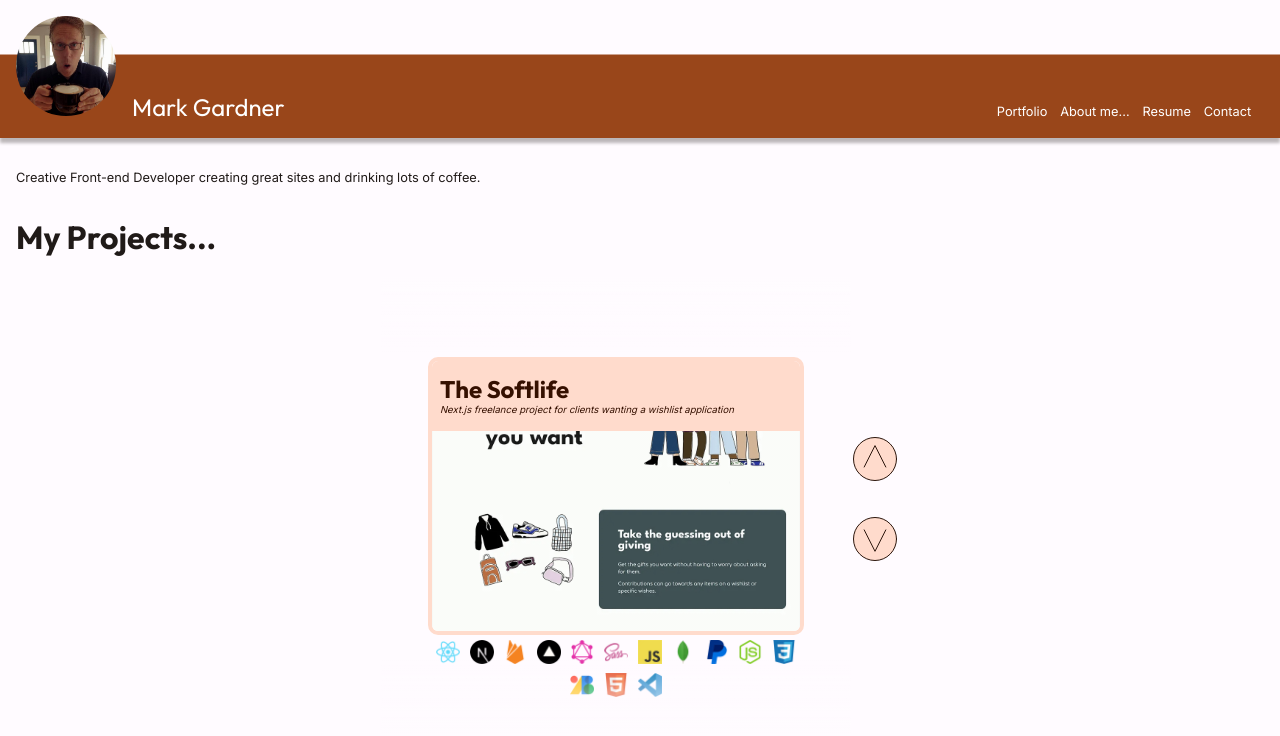
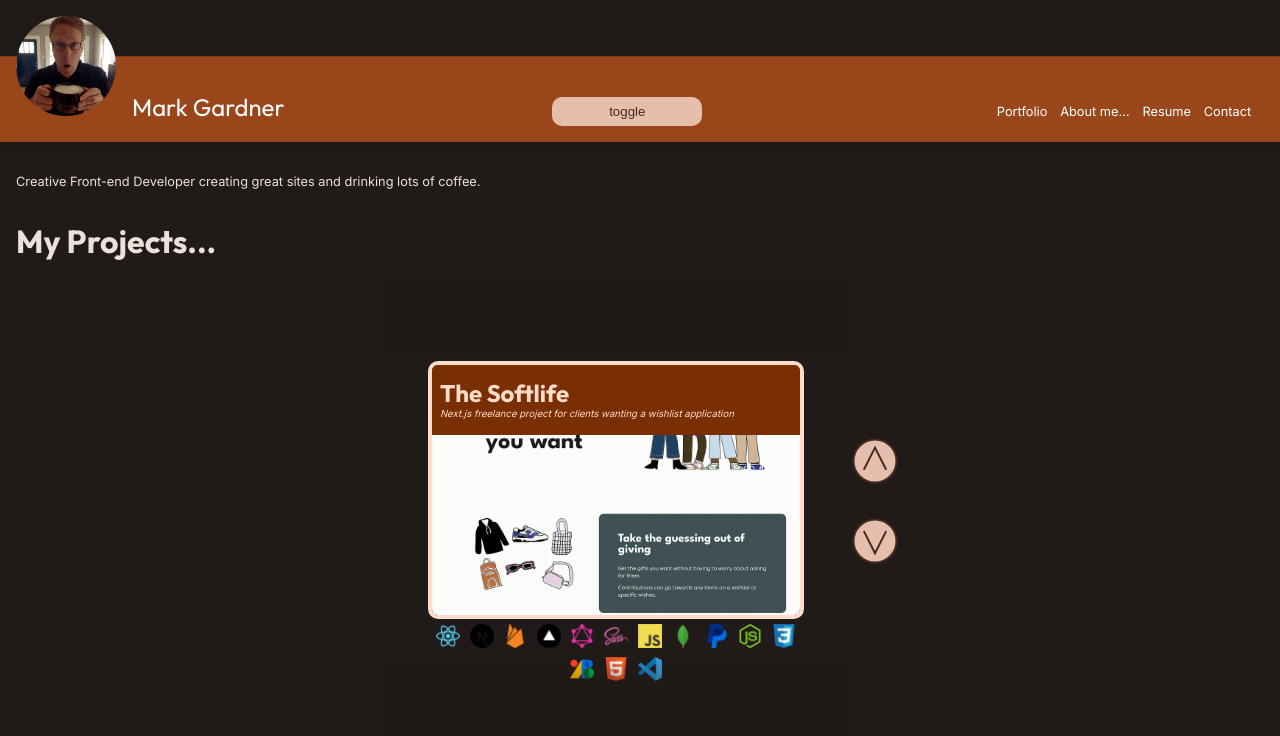
Before and after one commit to MarkGATX/DevPortfolio, a Next.js app: page / in a window 1280 px wide. Shown: the top 736 px of the page. Built offline with nearby package versions, Linux system fonts and the light colour scheme.

Commit message:
finally got dark mode to work as intended. need to clean up code and put good ui in place

```diff
--- a/app/components/Header/Header.js
+++ b/app/components/Header/Header.js
@@ -5,6 +5,7 @@ import styles from './header.module.scss'
 import { useCallback, useLayoutEffect, useRef, useState } from "react";
 import gsap from "gsap";
 import Link from "next/link";
+
 
 export default function Header() {
     const [isSmallScreen, setIsSmallScreen] = useState(true);
@@ -52,6 +53,16 @@ export default function Header() {
     })
 
 
+    const darkModeToggle = () =>  {
+        const element = document.querySelector('html[data-theme]')
+        const theme = element.dataset.theme
+        if (theme === 'dark') {
+          element.dataset.theme='light'
+        } else {
+          element.dataset.theme ='dark'
+        }
+      }
+
     return (
         <>
             <header ref={headerRef}>
@@ -61,6 +72,7 @@ export default function Header() {
                         <h2>Mark Gardner</h2>
                     </div>
                 </a>
+                <button onClick={darkModeToggle}>toggle</button>
                 {isSmallScreen ?
                     <>
                         <div className={styles.hamburgerMenuContainer}>
--- a/app/components/ProjectCard/projectCard.module.scss
+++ b/app/components/ProjectCard/projectCard.module.scss
@@ -9,11 +9,10 @@
 }
 
 .projectCardContainer:hover {
+    border:4px solid var(--onSurfaceVariant);
 
     & .projectCardBackground {
-        border-color: var(--accent);
         background-position: center, 0% 100%, center;
-        border-color: var(--accent);
         box-shadow: 0 0 4px 2px var(--darkshadow);
         transform: scale3d(1.05,1.05,1.05);
         animation:bounce .5s ease-in-out;
@@ -47,6 +46,7 @@
 
 .projectCardLink {
     width:80%;
+
 }
 
 .projectCardContainer {
@@ -55,9 +55,11 @@
     background-position: center;
     background-repeat: no-repeat;
     background-size: cover;
-    border: 4px solid var(--secondaryContainer);
+    border: 4px solid var(--onPrimaryContainer);
     border-radius: 10px;
     overflow:hidden;
+
+
 }
 
 .projectCardSuspense {
@@ -92,7 +94,7 @@
 
 .projectCardClip {
     width:100%;
-    height:200px;
+    height:180px;
     overflow:hidden;
 }
 
--- a/app/components/ProjectsContainer/projectsContainer.js
+++ b/app/components/ProjectsContainer/projectsContainer.js
@@ -13,22 +13,20 @@ export default function ProjectsContainer() {
     const scrollerRef = useRef();
     const scrollUpButtonRef = useRef();
     const scrollDownButtonRef = useRef();
-    const [isScrollingUp, setIsScrollingUp] = useState(false);
-  const [isScrollingDown, setIsScrollingDown] = useState(false);
-
-
-    const addToRefs = (el) => {
-        if (el && !projectRefs.current.includes(el)) {
-            projectRefs.current.push(el)
-        }
-    }
 
 
     useLayoutEffect(() => {
 
         const projectsContainerOffset = projectTitleRef.current.getBoundingClientRect();
         document.documentElement.style.setProperty("--projectsContainerOffset", (projectsContainerOffset.top + 100) + "px");
+        scrollUpButtonRef.current.addEventListener("pointerup", handleScrollUp);
+        scrollDownButtonRef.current.addEventListener("pointerup", handleScrollDown)
 
+        return () => {
+            scrollUpButtonRef.current.removeEventListener("pointerup", handleScrollUp);
+            scrollDownButtonRef.current.removeEventListener("pointerup", handleScrollDown);
+
+        }
     }
     )
 
@@ -64,7 +62,7 @@ export default function ProjectsContainer() {
                         <div className={styles.projectCardSpacer}></div>
                         {projectData?.map((project, key) =>
                             <Suspense fallback={<ProjectCardSuspense />} key={project.displayClass}>
-                                <ProjectCard projectData={project} key={project.displayClass} ref={addToRefs(key)} />
+                                <ProjectCard projectData={project} key={project.displayClass}  />
                             </Suspense>
                         )
                         }
@@ -73,14 +71,14 @@ export default function ProjectsContainer() {
                     <div className={styles.bottomFade}></div>
                 </div>
                 <div className={styles.scrollerButtons}>
-                    <svg onClick={handleScrollUp} version="1.1" id="Layer_1" xmlns="http://www.w3.org/2000/svg" x="0px" y="0px"
+                    <svg  ref={scrollUpButtonRef} version="1.1" id="Layer_1" xmlns="http://www.w3.org/2000/svg" x="0px" y="0px"
                         viewBox="0 0 48 48" >
                         <g>
                             <circle cx="24" cy="24" r="21.5" />
                         </g>
                         <polyline points="34.8,32 24,10.6 13.2,32 " />
                     </svg>
-                    <svg onMouseDown={handleScrollDown} version="1.1" id="Layer_1" xmlns="http://www.w3.org/2000/svg" x="0px" y="0px"
+                    <svg  ref={scrollDownButtonRef} version="1.1" id="Layer_1" xmlns="http://www.w3.org/2000/svg" x="0px" y="0px"
                         viewBox="0 0 48 48" >
                         <g>
                             <circle cx="24" cy="24" r="21.5" />
--- a/app/components/ProjectsContainer/projectsContainer.module.scss
+++ b/app/components/ProjectsContainer/projectsContainer.module.scss
@@ -50,21 +50,25 @@
     width:48px;
     height:48px;
     margin:1em 0;
-    fill:var(--secondaryContainer);
-    stroke:var(--onSecondaryContainer);
-    stroke-width:1;
+    fill:var(--secondary);
+    stroke:var(--onSecondary);
+    stroke-width:2;
     stroke-linecap:round;
     stroke-miterlimit:10;
     transition:all .3s;
 }
 & svg:hover {
 
-    fill:var(--primaryContainer);
-    stroke:var(--onPrimaryContainer);
+    fill:var(--primary);
+    stroke:var(--onPrimary);
     stroke-width:2;
     stroke-linecap:round;
     stroke-miterlimit:10;
-    transform:scale(1.05);
+    transform:scale(1.03);
+}
+
+& svg:active {
+    transform:scale(.9);
 }
 }
 
--- a/app/globals.css
+++ b/app/globals.scss
@@ -16,15 +16,18 @@
   --secondaryContainer: #ffdbcc;
   --onSecondaryContainer:#2c160c;
   --tertiary:#665f31;
+  --onTertiary:#ffffff;
   --surface:#fffbff;
   --onSurface:#201a18;
+  --surfaceVariant:#f4ded5;
+  --onSurfaceVariant:#52443d;
   --shadow:oklch(22.41% 0.01 39.3 / .3);
 
   --headerHeight:170px;
   --projectsTitleHeight:100px;
   --projectsContainerOffset:200px;
 
-  --foreground-rgb: 0, 0, 0;
+  /* --foreground-rgb: 0, 0, 0;
   --background-start-rgb: 214, 219, 220;
   --background-end-rgb: 255, 255, 255;
 
@@ -50,7 +53,29 @@
   --callout-rgb: 238, 240, 241;
   --callout-border-rgb: 172, 175, 176;
   --card-rgb: 180, 185, 188;
-  --card-border-rgb: 131, 134, 135;
+  --card-border-rgb: 131, 134, 135; */
+}
+
+.dark-mode {
+  --foreground-rgb: 255, 255, 255;
+    --background-start-rgb: 0, 0, 0;
+    --background-end-rgb: 0, 0, 0;
+    --background: oklch(22.41% 0.01 39.3);
+    --backgroundOffset: oklch(37.56% 0.01 39.3);
+    --outline: #a08d85;
+    --onBackground: #ede0db;
+    --primary: #ffb695;
+    --onPrimary: #571f00;
+    --primaryContainer:#7a2f03;
+    --onPrimaryContainer: #ffdbcc;
+    --secondary:#e6bead;
+    --onSecondary:#442a1f;
+    --secondaryContainer: #5d4034;
+    --onSecondaryContainer:#ffdbcc;
+    --tertiary:#d1c88f;
+    --onTertiary:#363106;
+    --surface:#201a18;
+    --onSurface:#ede0db;
 }
 
 @media (prefers-color-scheme: dark) {
@@ -71,10 +96,11 @@
     --secondaryContainer: #5d4034;
     --onSecondaryContainer:#ffdbcc;
     --tertiary:#d1c88f;
+    --onTertiary:#363106;
     --surface:#201a18;
     --onSurface:#ede0db;
 
-    --primary-glow: radial-gradient(rgba(1, 65, 255, 0.4), rgba(1, 65, 255, 0));
+    /* --primary-glow: radial-gradient(rgba(1, 65, 255, 0.4), rgba(1, 65, 255, 0));
     --secondary-glow: linear-gradient(to bottom right,
         rgba(1, 65, 255, 0),
         rgba(1, 65, 255, 0),
@@ -93,7 +119,7 @@
     --callout-rgb: 20, 20, 20;
     --callout-border-rgb: 108, 108, 108;
     --card-rgb: 100, 100, 100;
-    --card-border-rgb: 200, 200, 200;
+    --card-border-rgb: 200, 200, 200; */
   }
 }
 
@@ -101,6 +127,49 @@
   box-sizing: border-box;
   padding: 0;
   margin: 0;
+}
+
+html[data-theme='light'] {
+
+  --background: #fffbff;
+  --backgroundOffset:#d1cdd1;
+  --outline: #85736c;
+  --onBackground: #201a18;
+  --primary: #99461a;
+  --onPrimary: #ffffff;
+  --primaryContainer:#ffdbcc;
+  --onPrimaryContainer: #351000;
+  --secondary:#76574a;
+  --onSecondary:#ffffff;
+  --secondaryContainer: #ffdbcc;
+  --onSecondaryContainer:#2c160c;
+  --tertiary:#665f31;
+  --onTertiary:#ffffff;
+  --surface:#fffbff;
+  --onSurface:#201a18;
+  --surfaceVariant:#f4ded5;
+  --onSurfaceVariant:#52443d;
+  --shadow:oklch(22.41% 0.01 39.3 / .3);
+}
+
+html[data-theme='dark']{
+
+  --background: oklch(22.41% 0.01 39.3);
+  --backgroundOffset: oklch(37.56% 0.01 39.3);
+  --outline: #a08d85;
+  --onBackground: #ede0db;
+  --primary: #ffb695;
+  --onPrimary: #571f00;
+  --primaryContainer:#7a2f03;
+  --onPrimaryContainer: #ffdbcc;
+  --secondary:#e6bead;
+  --onSecondary:#442a1f;
+  --secondaryContainer: #5d4034;
+  --onSecondaryContainer:#ffdbcc;
+  --tertiary:#d1c88f;
+  --onTertiary:#363106;
+  --surface:#201a18;
+  --onSurface:#ede0db;
 }
 
 html,
@@ -111,6 +180,7 @@ body {
   color:var(--onBackground);
   font-family: var(--font-Inter);
   height:100dvh;
+
 }
 
 a {
@@ -120,8 +190,8 @@ a {
 
 button {
   padding:.5em;
-  background-color: var(--secondaryContainer);
-  color:var(--onSecondaryContainer);
+  background-color: var(--secondary);
+  color:var(--onSecondary);
   min-width:150px;
   border-radius:10px;
   border:none;
@@ -133,6 +203,7 @@ button {
 button:hover {
   background-color: var(--primary);
   color:var(--onPrimary);
+  transform:scale(1.03);
 }
 
 h1,
--- a/app/layout.js
+++ b/app/layout.js
@@ -1,8 +1,6 @@
 import { inter, outfit } from './ui/fonts'
-import './globals.css'
+import './globals.scss'
 import Header from './components/Header/Header'
-
-
 
 export const metadata = {
   title: {
@@ -25,10 +23,10 @@ export const metadata = {
 // })
 
 
+export default function RootLayout({ children }) {
 
-export default function RootLayout({ children }) {
   return (
-    <html lang="en" className={`${inter.variable} ${outfit.variable}`}>
+    <html lang="en" data-theme='dark' className={`${inter.variable} ${outfit.variable}`}>
       <body>
         <Header />
         {children}
--- a/app/page.js
+++ b/app/page.js
@@ -1,10 +1,7 @@
-import Image from 'next/image'
-import styles from './page.module.css'
+import styles from './page.module.scss'
 import ProjectsContainer from './components/ProjectsContainer/projectsContainer'
 
-
 export default function Home() {
-
 
   return (
     <main className='main'>
```
Also changed, not shown: app/utils/actions.js (+10 -0 lines), app/page.module.scss (renamed from app/page.module.css).
